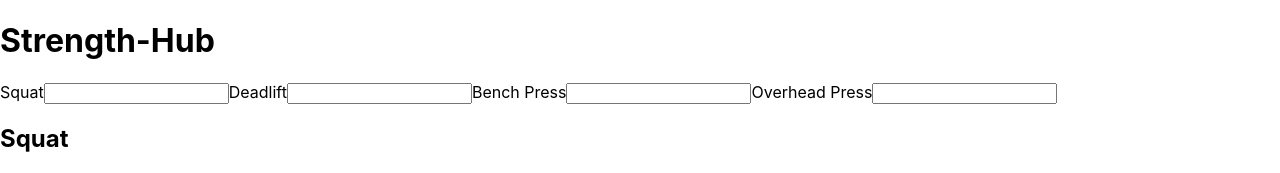
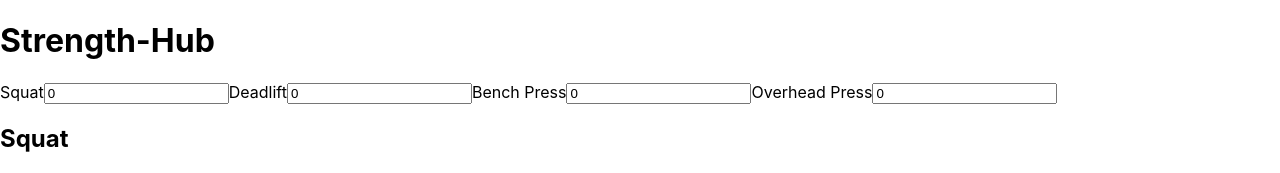
Before and after one commit to Kielx/Strength-hub, a React (Create React App) app: page / in a window 1280 px wide. Shown: the top 173 px of the page. Built offline with nearby package versions, Linux system fonts and the light colour scheme.

Commit message:
Store input data and checkbox data in localstorage

```diff
--- a/src/App.js
+++ b/src/App.js
@@ -1,14 +1,20 @@
-import { React, useState } from "react";
+import { React, useState, useEffect } from "react";
 import MapLift from "./components/mappedLifts/MapLift";
 import OneRepMaxInput from "./components/oneRepMaxInput/OneRepMaxInput";
 
 export default function App() {
-  const [oneRepMax, setOneRepMax] = useState({
-    Squat: 0,
-    Deadlift: 0,
-    "Bench Press": 0,
-    "Overhead Press": 0,
-  });
+  const [oneRepMax, setOneRepMax] = useState(
+    JSON.parse(localStorage.getItem("oneRepMax")) || {
+      Squat: 0,
+      Deadlift: 0,
+      "Bench Press": 0,
+      "Overhead Press": 0,
+    }
+  );
+
+  useEffect(() => {
+    localStorage.setItem("oneRepMax", JSON.stringify(oneRepMax));
+  }, [oneRepMax]);
 
   const handleChange = (event) => {
     setOneRepMax((prevState) => ({
@@ -21,7 +27,12 @@ export default function App() {
     const inputList = [];
     for (const lift in oneRepMax) {
       inputList.push(
-        <OneRepMaxInput key={lift} handleChange={handleChange} name={lift} />
+        <OneRepMaxInput
+          key={lift}
+          handleChange={handleChange}
+          name={lift}
+          oneRepMax={oneRepMax[lift]}
+        />
       );
     }
     return inputList;
--- a/src/components/mappedLifts/MapLift.js
+++ b/src/components/mappedLifts/MapLift.js
@@ -1,4 +1,4 @@
-import { React, useState } from "react";
+import { React, useState, useEffect, Children } from "react";
 
 import {
   calculateIncrementsForWeek,
@@ -7,7 +7,13 @@ import {
 
 export default function MapLift({ oneRepMax, numberOfWeeks, lift }) {
   const lifts = [];
-  const [checks, setChecks] = useState({});
+  const [checks, setChecks] = useState(
+    JSON.parse(localStorage.getItem("checks")) || {}
+  );
+
+  useEffect(() => {
+    localStorage.setItem("checks", JSON.stringify(checks));
+  }, [checks]);
 
   const handleChecked = (event) => {
     setChecks({
@@ -23,7 +29,14 @@ export default function MapLift({ oneRepMax, numberOfWeeks, lift }) {
     let increment = calculateIncrementsForWeek(i, calculateBase(oneRepMax));
     increment = increment.map((weight, index) => {
       return (
-        <li key={index}>
+        <li
+          key={index}
+          style={
+            checks[`${lift}-week${i}-index${index}-weight${weight}`]
+              ? { backgroundColor: "limeGreen" }
+              : { backgroundColor: "white" }
+          }
+        >
           <input
             data-testid="check"
             type="checkbox"
--- a/src/components/oneRepMaxInput/OneRepMaxInput.js
+++ b/src/components/oneRepMaxInput/OneRepMaxInput.js
@@ -1,6 +1,6 @@
 import { React } from "react";
 
-export default function OneRepMaxInput({ handleChange, name }) {
+export default function OneRepMaxInput({ handleChange, name, oneRepMax }) {
   return (
     <>
       <label htmlFor={name}>{name}</label>
@@ -9,6 +9,7 @@ export default function OneRepMaxInput({ handleChange, name }) {
         name={name}
         data-testid="weightInput"
         onChange={handleChange}
+        value={oneRepMax}
       ></input>
     </>
   );
```
